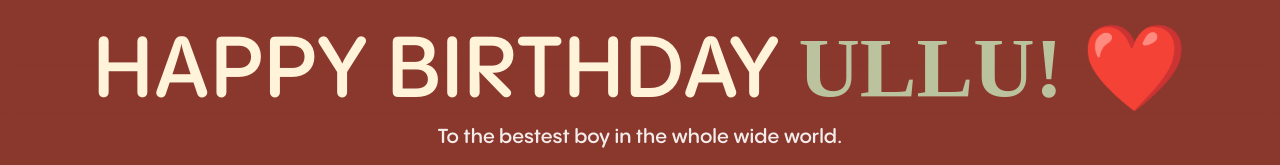
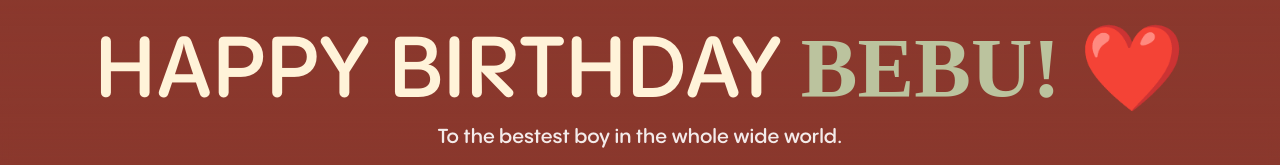
Before and after one commit to functionditi/hbdbebu, a plain HTML site: page index.html in a window 1280 px wide. Shown: the top 165 px of the page. Drawn offline with Linux system fonts and the light colour scheme; a web font is replaced by a local one.

Commit message:
Update index.html

```diff
--- a/index.html
+++ b/index.html
@@ -752,7 +752,7 @@
 <body>
     <header>
         <h1 style="color:#FFF3D9">HAPPY BIRTHDAY <span
-                style="font-family: 'PP Rounded Italic'; color:#BBC39E ;">ULLU!</span> ❤️</h1>
+                style="font-family: 'PP Rounded Italic'; color:#BBC39E ;">BEBU!</span> ❤️</h1>
         <p class="small">To the bestest boy in the whole wide world.</p>
     </header>
 
```
